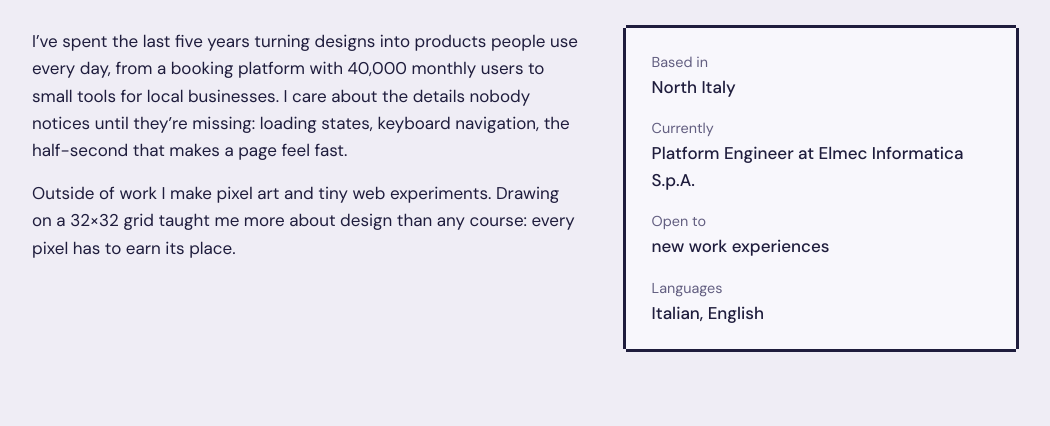
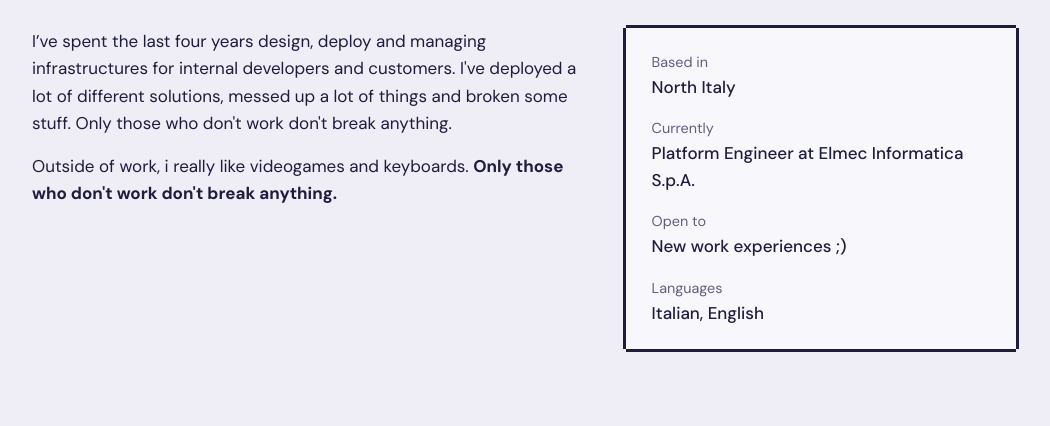
Before and after one commit to emanuelecassese/emanuelecassese, a plain HTML site: page index.html in a window 1280 px wide. Shown: the part 716-1142 px from the top of the page, without its empty margins (116-1166 px from the left). Drawn offline with Linux system fonts and the light colour scheme.

Commit message:
fix: some stuff

```diff
--- a/index.html
+++ b/index.html
@@ -170,13 +170,13 @@ footer{padding:3rem 0 4rem;color:var(--muted);font-size:.9rem}
     <h2>About</h2>
     <div class="about">
       <div>
-        <p>I’ve spent the last five years turning designs into products people use every day, from a booking platform with 40,000 monthly users to small tools for local businesses. I care about the details nobody notices until they’re missing: loading states, keyboard navigation, the half-second that makes a page feel fast.</p>
-        <p>Outside of work I make pixel art and tiny web experiments. Drawing on a 32×32 grid taught me more about design than any course: every pixel has to earn its place.</p>
+        <p>I’ve spent the last four years design, deploy and managing infrastructures for internal developers and customers. I've deployed a lot of different solutions, messed up a lot of things and broken some stuff. Only those who don't work don't break anything.</p>
+        <p>Outside of work, i really like videogames and keyboards. <b>Only those who don't work don't break anything.</b></p>
       </div>
       <dl class="facts px">
         <div><dt>Based in</dt><dd>North Italy</dd></div>
         <div><dt>Currently</dt><dd>Platform Engineer at Elmec Informatica S.p.A.</dd></div>
-        <div><dt>Open to</dt><dd>new work experiences</dd></div>
+        <div><dt>Open to</dt><dd>New work experiences ;)</dd></div>
         <div><dt>Languages</dt><dd>Italian, English</dd></div>
       </dl>
     </div>
```
